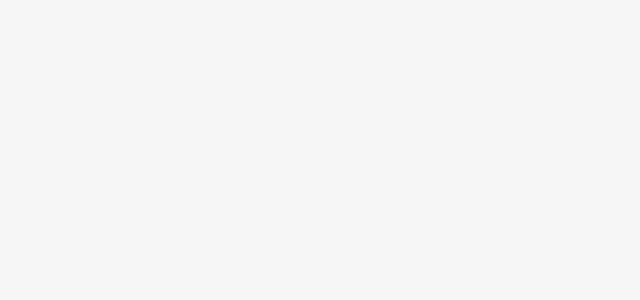
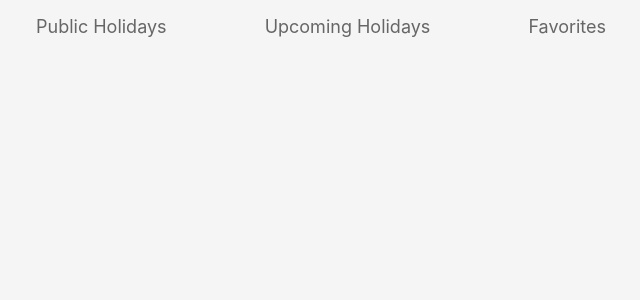
Before and after one commit to dakravchenko/HolidayHub, a React (Create React App) app in the folder holiday-hub/: page /upcoming-holidays in a window 1280 px wide. Before the commit this address had no page. Shown: the top 300 px of the page, without its empty margins (604-1244 px from the left). Built offline with nearby package versions, Linux system fonts and the light colour scheme.

Commit message:
define pages, routes and links in header

```diff
--- a/holiday-hub/src/App.js
+++ b/holiday-hub/src/App.js
@@ -1,12 +1,19 @@
 import React from "react";
 import {BrowserRouter, Routes, Route} from 'react-router-dom'
 import WelcomePage from "./pages/WelcomePage";
+import HolidaysByCountry from "./pages/HolidaysByCountry";
+import UpcomingHolidays from "./pages/UpcomingHolidays";
+import FavoriteHolidays from "./pages/FavoriteHolidays";
 
 function App() {
   return (
   <BrowserRouter>
     <Routes>
       <Route path='/' element={<WelcomePage/>}/>
+      <Route path='/public-holidays' element={<HolidaysByCountry/>}/>
+      <Route path='/upcoming-holidays' element={<UpcomingHolidays/>}/>
+      <Route path='/favorite-holidays' element={<FavoriteHolidays/>}/>
+
     </Routes>
   </BrowserRouter>
   );
--- a/holiday-hub/src/components/Header/Header.css
+++ b/holiday-hub/src/components/Header/Header.css
@@ -26,3 +26,7 @@
     color: #666666;
 
 }
+
+a {
+    text-decoration: none;
+}
--- a/holiday-hub/src/components/Header/Header.js
+++ b/holiday-hub/src/components/Header/Header.js
@@ -1,4 +1,5 @@
 import React from 'react'
+import { Link } from 'react-router-dom';
 import '../Header/Header.css'
 
 function Header() {
@@ -8,9 +9,9 @@ function Header() {
       <div className='header-line header-box'></div>
       <div className='categories header-box'>
         <ul className='categories-wrapper'>
-          <li>Public Holidays</li>
-          <li>Upcoming Holidays</li>
-          <li>Favorites</li>
+          <Link to="/public-holidays"><li>Public Holidays</li></Link>
+          <Link to="/upcoming-holidays"><li>Upcoming Holidays</li></Link>
+          <Link to="/favorite-holidays"><li>Favorites</li></Link>
         </ul>
       </div>
     </header>
--- a/holiday-hub/src/components/WelcomePageContent/WelcomePageContent.css
+++ b/holiday-hub/src/components/WelcomePageContent/WelcomePageContent.css
@@ -5,3 +5,28 @@
 .welcome-page {
     flex-basis: 50%;
 }
+.welcome-page h1 {
+    font-family: 'Mulish';
+    font-style: normal;
+    font-weight: 600;
+    font-size: 45px;
+    line-height: 56px;
+    text-transform: uppercase;
+
+    color: #666666;
+}
+.welcome-page button {
+    width: 420px;
+    height: 86px;
+    background: #99BAEB;
+    border-radius: 10px;
+    border: none;
+    font-family: 'Mulish';
+    font-style: normal;
+    font-weight: 600;
+    font-size: 35px;
+    line-height: 44px;
+    color: #EEEEEE;
+    cursor: pointer;
+
+}
--- a/holiday-hub/src/components/WelcomePageContent/WelcomePageContent.js
+++ b/holiday-hub/src/components/WelcomePageContent/WelcomePageContent.js
@@ -1,16 +1,19 @@
 import React from 'react'
 import '../WelcomePageContent/WelcomePageContent.css'
+import HolidaysByCountry from '../../pages/HolidaysByCountry'
+import { Link } from 'react-router-dom'
 
 function WelcomePageContent() {
+
   return (
     <>
         <div className='welcome-page-wrapper'>
             <div className='welcome-page-content welcome-page'>
                 <h1>Discover with HolidayHub</h1>
-                <button>Discover</button>
+                <Link to="/public-holidays"><button>Discover</button></Link>
             </div>
             <div className='welcome-page-pic welcome-page'>
-                <img src='../../public/img/Planet.svg' alt='planet'></img>
+                <img src="../../../public/img/Planet.svg" alt='planet'></img>
             </div>
         </div>
     </>
--- /dev/null
+++ b/holiday-hub/src/pages/FavoriteHolidays.js
@@ -0,0 +1,12 @@
+import React from 'react'
+import Header from '../components/Header/Header'
+
+function FavoriteHolidays() {
+  return (
+    <>
+      <Header/>
+    </>
+  )
+}
+
+export default FavoriteHolidays
--- /dev/null
+++ b/holiday-hub/src/pages/HolidaysByCountry.js
@@ -0,0 +1,12 @@
+import React from 'react'
+import Header from '../components/Header/Header'
+
+function HolidaysByCountry() {
+  return (
+    <>
+      <Header/>
+    </>
+  )
+}
+
+export default HolidaysByCountry
--- /dev/null
+++ b/holiday-hub/src/pages/UpcomingHolidays.js
@@ -0,0 +1,12 @@
+import React from 'react'
+import Header from '../components/Header/Header'
+
+function UpcomingHolidays() {
+  return (
+    <>
+      <Header/>
+    </>
+  )
+}
+
+export default UpcomingHolidays
```
